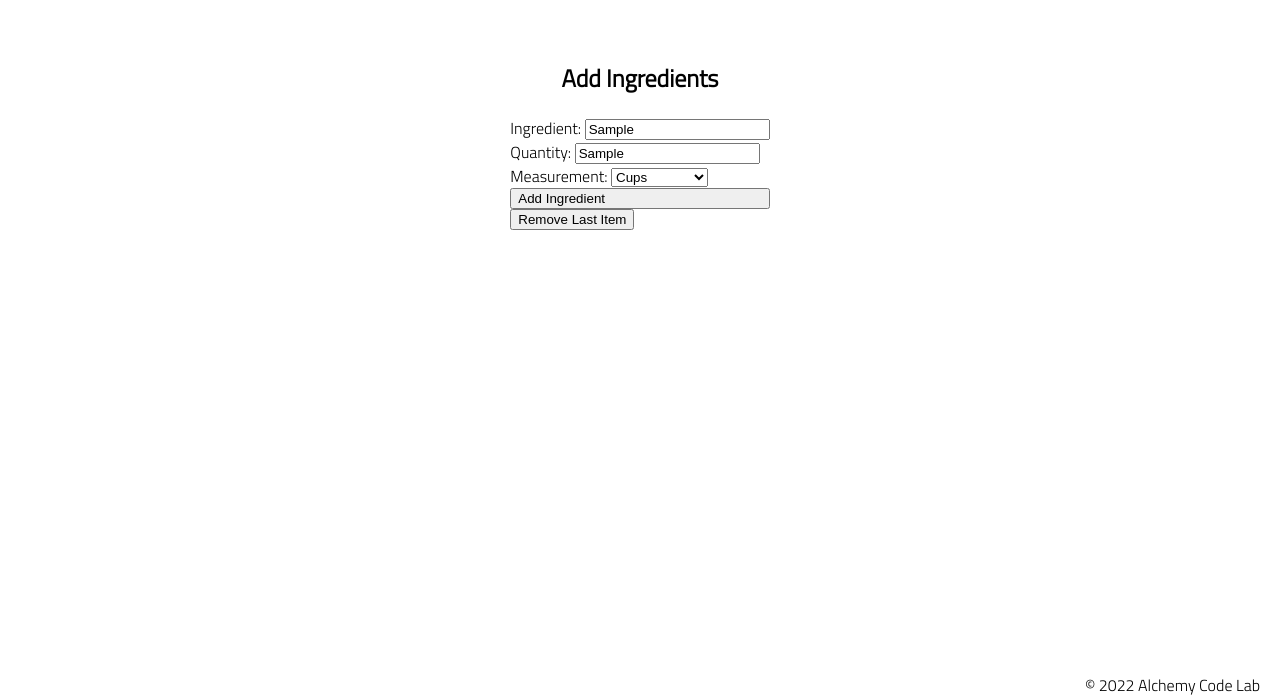
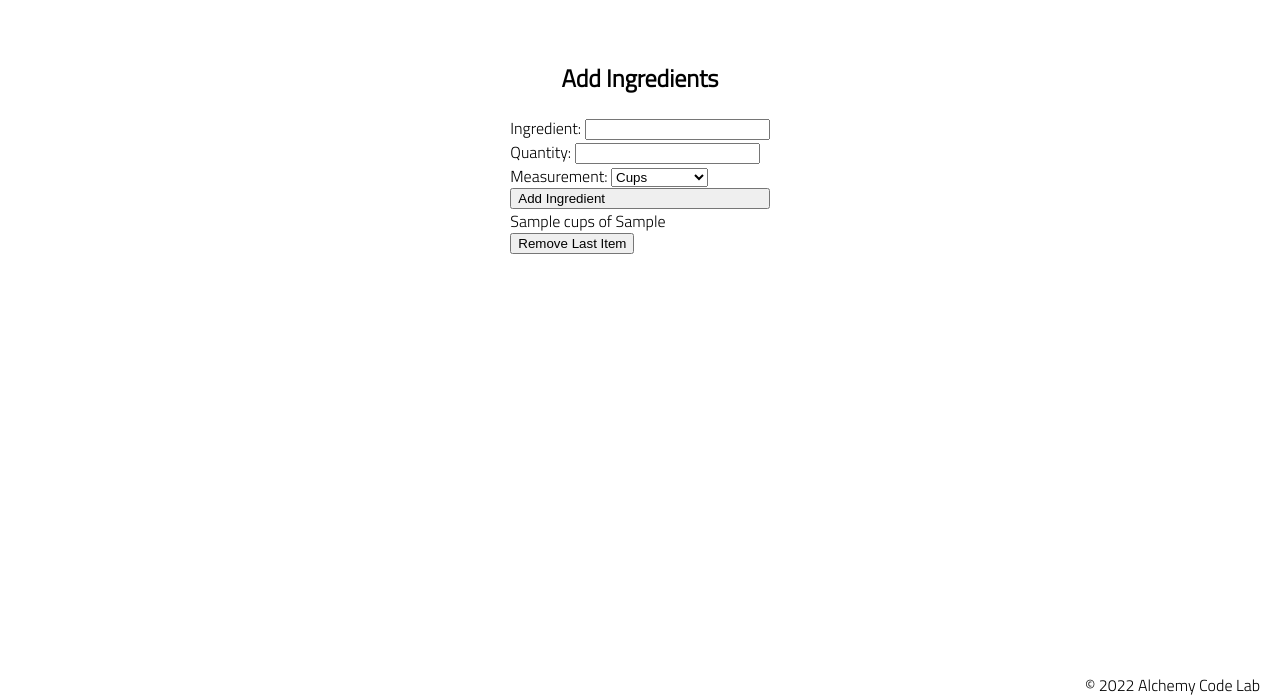
Before and after one commit to mariahschock/Meal-Tracker, a plain HTML site: page index.html in a window 1280 px wide. Both pictures are taken after typing "Sample", "Sample" into the empty fields and a click on the button "Add Ingredient". Shown: the part 102-800 px from the top of the page. Drawn offline with Linux system fonts and the light colour scheme.

Commit message:
tweaked html/javascript so the string read as I wanted it to

```diff
--- a/app.js
+++ b/app.js
@@ -5,13 +5,13 @@
 const ingredientList = document.getElementById('ingredient-list');
 // let state
 let recipes = [];
-let ingredients = [];
+//let ingredients = [];
 
 
 function renderIngredients() {
     ingredientList.textContent = '';
-    for (let ingredient of ingredients) {
-        const li = renderIngredient(ingredient);
+    for (let recipe of recipes) {
+        const li = renderIngredient(recipe);
         ingredientList.append(li);
     }
 }
@@ -29,6 +29,7 @@
     console.log('list of recipes', recipe);
 
     renderIngredients();
+    form.reset();
 
 });
   // get user input
--- a/index.html
+++ b/index.html
@@ -33,7 +33,7 @@
                     </label>
                     <label>
                         Measurement:
-                        <select id="measurement">
+                        <select name="measurement" id="serving">
                             <option value="cups">Cups</option>
                             <option value="grams">Grams</option>
                             <option value="milliliter">Milliliter</option>
--- a/utils.js
+++ b/utils.js
@@ -1,5 +1,5 @@
 export function renderIngredient(li) {
     const ingredientList = document.createElement('li');
-    ingredientList.textContent = `Ingredient: ${li.ingredient} Quantity: ${li.quantity} ${li.measurement}`;
+    ingredientList.textContent = `${li.quantity} ${li.measurement} of ${li.ingredient}`;
     return ingredientList;
 }
```
